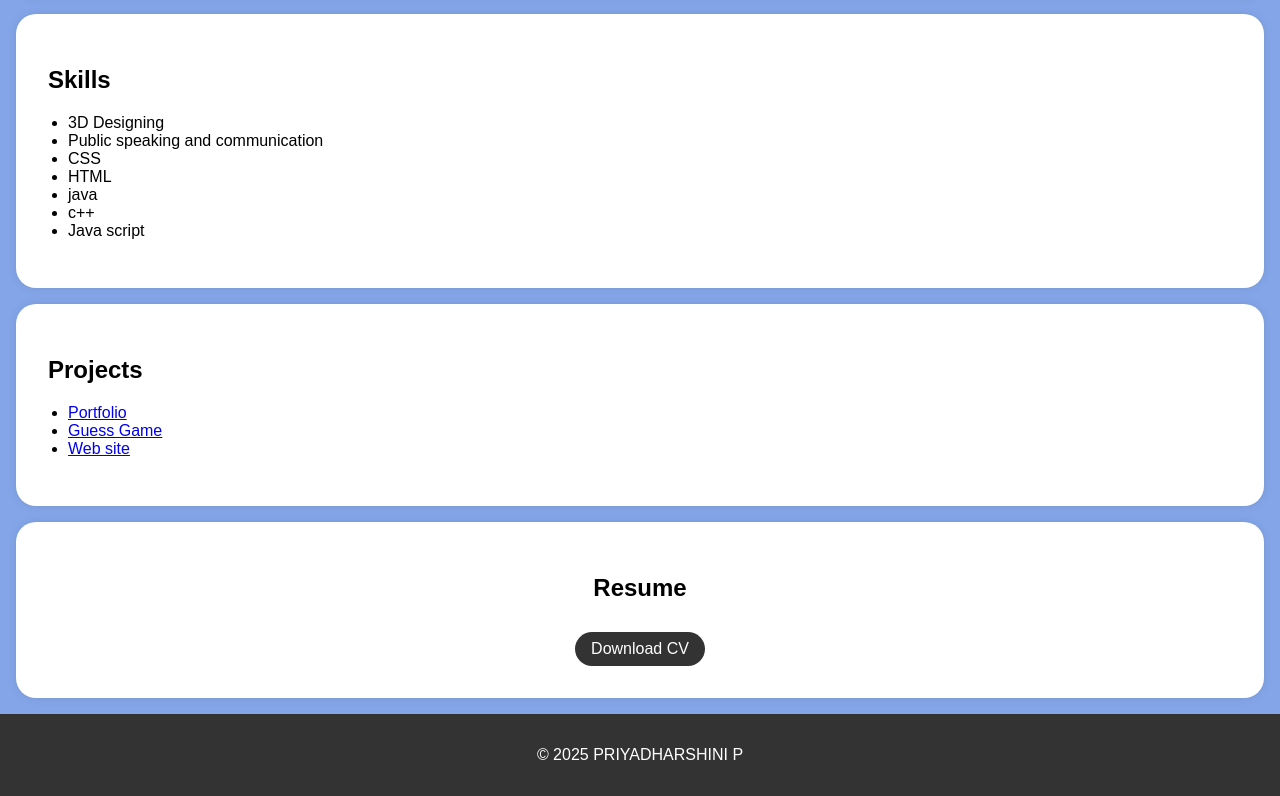
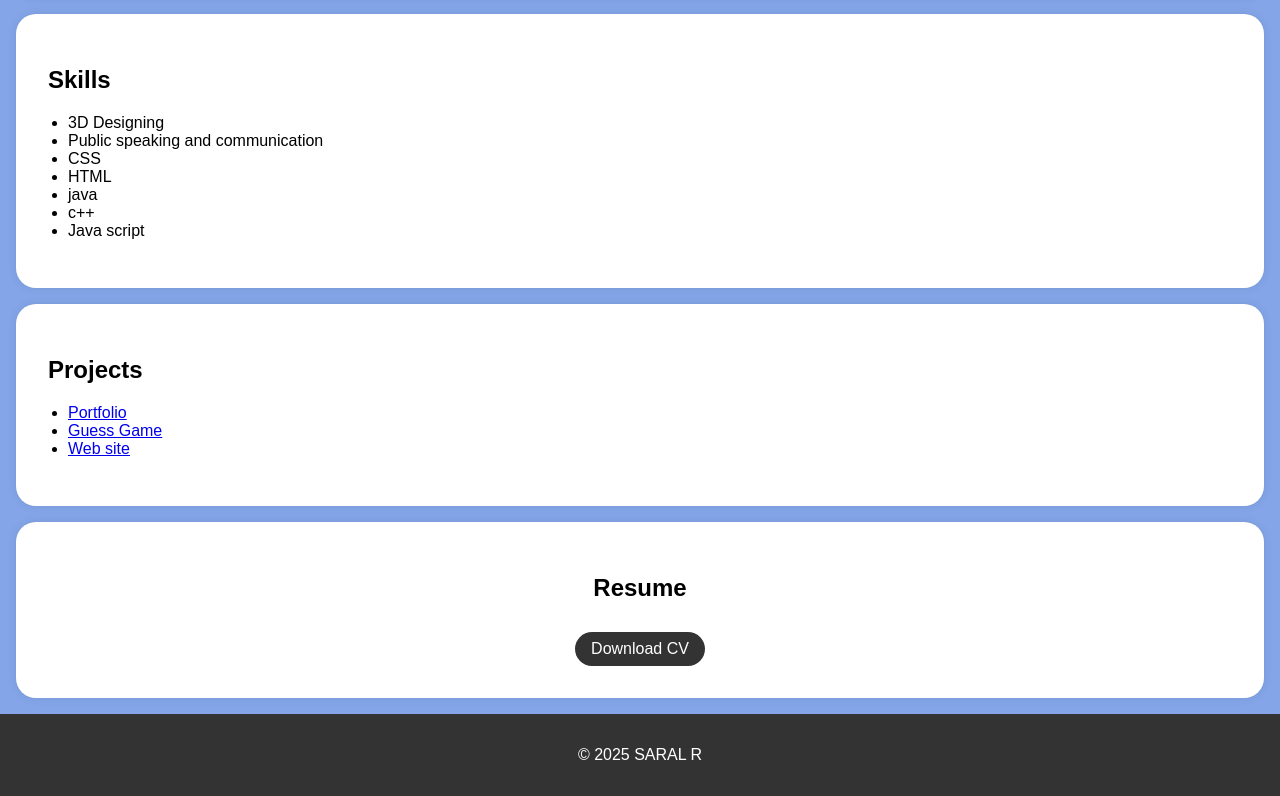
Before and after one commit to AISHUSARA05/portfolio, a plain HTML site: page index.html in a window 1280 px wide. Shown: the part 630-1426 px from the top of the page. Drawn offline with Linux system fonts and the light colour scheme.

Commit message:
update name

```diff
--- a/index.html
+++ b/index.html
@@ -171,7 +171,7 @@
     </section>
 
     <footer>
-        <p>&copy; 2025 PRIYADHARSHINI P</p>
+        <p>&copy; 2025 SARAL R</p>
     </footer>
 
     <script>
```
